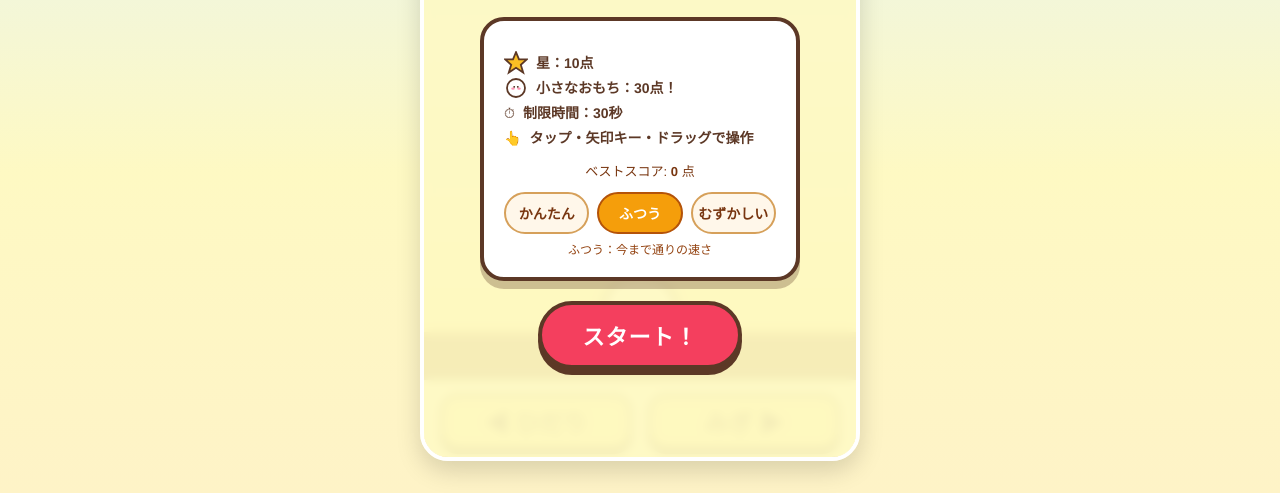
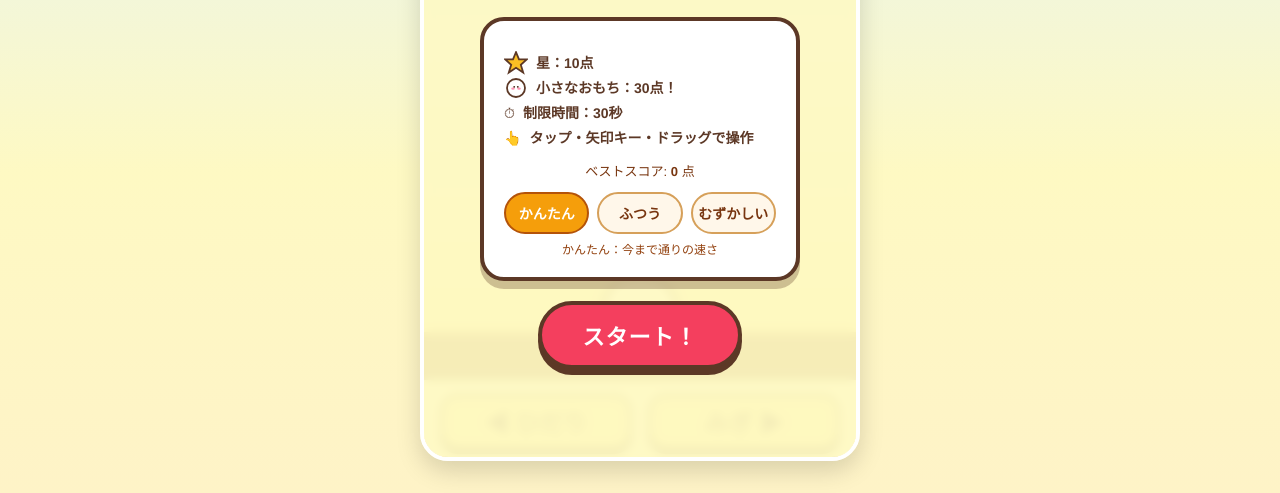
Before and after one commit to Tyrof/marumochi-catch, a plain HTML site: page index.html in a window 1280 px wide. Shown: the part 307-800 px from the top of the page. Drawn offline with Linux system fonts and the light colour scheme.

Commit message:
難易度の基準を変更（今までの仕様＝かんたん）

```diff
--- a/index.html
+++ b/index.html
@@ -575,7 +575,7 @@
           <button class="diff-btn" data-diff="normal">ふつう</button>
           <button class="diff-btn" data-diff="hard">むずかしい</button>
         </div>
-        <div style="font-size: 12px; color: #92400e; margin-top: 6px;" id="difficulty-note">ふつう：今まで通りの速さ</div>
+        <div style="font-size: 12px; color: #92400e; margin-top: 6px;" id="difficulty-note">かんたん：今まで通りの速さ</div>
       </div>
 
       <button class="primary-btn" id="start-btn">スタート！</button>
@@ -596,7 +596,7 @@
           最高記録: <span id="final-best-score">0</span> 点
           <span id="new-record-label" class="new-record" style="display:none; margin-left: 4px;">★NEW!</span>
         </div>
-        <div style="font-size: 13px; color: #78350f; margin-top: 4px;">難易度: <span id="final-difficulty">ふつう</span></div>
+        <div style="font-size: 13px; color: #78350f; margin-top: 4px;">難易度: <span id="final-difficulty">かんたん</span></div>
 
         <div class="result-comment" id="result-comment">よくがんばったね！</div>
       </div>
@@ -755,21 +755,25 @@
     // 難易度設定（3段階）
     const DIFFICULTY_KEY = 'marumochi_catch_difficulty';
     const DIFFICULTIES = {
-      easy:   { label: 'かんたん',   speedMul: 0.7, spawnMul: 1.25, scoreMul: 1, note: 'かんたん：ゆっくり落ちてくるよ' },
-      normal: { label: 'ふつう',     speedMul: 1.0, spawnMul: 1.0,  scoreMul: 1, note: 'ふつう：今まで通りの速さ' },
-      hard:   { label: 'むずかしい', speedMul: 1.4, spawnMul: 0.8,  scoreMul: 2, note: 'むずかしい：速い！そのぶん得点2倍' }
+      easy:   { label: 'かんたん',   speedMul: 1.0, spawnMul: 1.0,  scoreMul: 1,   note: 'かんたん：今まで通りの速さ' },
+      normal: { label: 'ふつう',     speedMul: 1.3, spawnMul: 0.85, scoreMul: 1.5, note: 'ふつう：少し速い！そのぶん得点1.5倍' },
+      hard:   { label: 'むずかしい', speedMul: 1.6, spawnMul: 0.7,  scoreMul: 2,   note: 'むずかしい：かなり速い！そのぶん得点2倍' }
     };
-    let currentDifficulty = localStorage.getItem(DIFFICULTY_KEY) || 'normal';
-    if (!DIFFICULTIES[currentDifficulty]) currentDifficulty = 'normal';
+    let currentDifficulty = localStorage.getItem(DIFFICULTY_KEY) || 'easy';
+    if (!DIFFICULTIES[currentDifficulty]) currentDifficulty = 'easy';
 
     // ベストスコア管理（難易度ごとに保存）
     const STORAGE_KEY = 'marumochi_catch_highscore';
     function getBestScore() {
       const v = localStorage.getItem(STORAGE_KEY + '_' + currentDifficulty);
-      if (v !== null) return parseInt(v, 10) || 0;
-      // 旧形式（難易度なし）の記録は「ふつう」の記録として引き継ぐ
-      if (currentDifficulty === 'normal') return parseInt(localStorage.getItem(STORAGE_KEY) || '0', 10);
-      return 0;
+      if (currentDifficulty === 'easy') {
+        // 旧形式の記録と、前バージョンで「ふつう」（＝今までの速さ）に保存された記録は、
+        // どちらも今までの速さで得たものなので「かんたん」の記録として引き継ぐ
+        const legacy = parseInt(localStorage.getItem(STORAGE_KEY) || '0', 10);
+        const prevNormal = parseInt(localStorage.getItem(STORAGE_KEY + '_normal') || '0', 10);
+        return Math.max(v !== null ? (parseInt(v, 10) || 0) : 0, legacy, prevNormal);
+      }
+      return v !== null ? (parseInt(v, 10) || 0) : 0;
     }
     function saveBestScore(val) {
       localStorage.setItem(STORAGE_KEY + '_' + currentDifficulty, val.toString());
```
